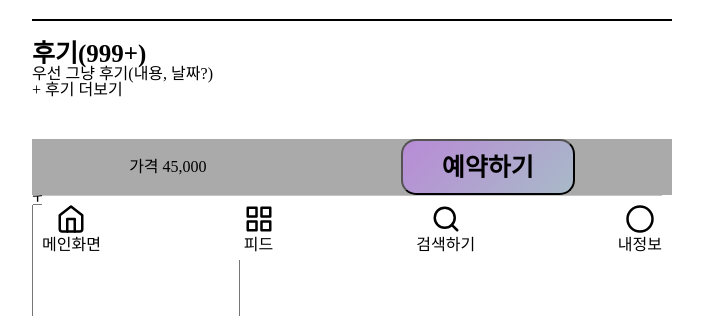
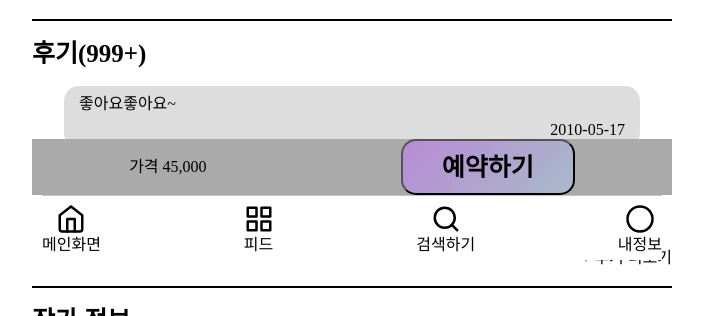
Before and after one commit to prgrms-web-devcourse/Team_DAYZ_DAYZ_FE, a React (Create React App) app: page /products/1 in a window 1280 px wide. Shown: the part 540-856 px from the top of the page, without its empty margins (288-991 px from the left). Built offline with nearby package versions, Linux system fonts and the light colour scheme.

Commit message:
Design: 후기 디자인 변경

```diff
--- a/src/components/domain/SimpleReview/index.tsx
+++ b/src/components/domain/SimpleReview/index.tsx
@@ -18,7 +18,7 @@ const SimpleReview = ({ children, date }: Props) => {
 const ReveiwWrapper = styled.div`
   background-color: #ddd;
   width: 90%;
-  margin: 15px 0;
+  margin-top: 20px;
   padding: 0 15px;
   box-sizing: border-box;
   border-radius: 15px;
--- a/src/pages/ProductsDetailPage/index.tsx
+++ b/src/pages/ProductsDetailPage/index.tsx
@@ -3,6 +3,7 @@ import styled from '@emotion/styled';
 import { useParams } from 'react-router-dom';
 import { Image, Modal, Text } from '../../components/base';
 import { X } from 'react-feather';
+import { SimpleReview } from '../../components/domain';
 
 const ProductsDetailPage = () => {
   const { id } = useParams<{ id: string }>();
@@ -46,8 +47,13 @@ const ProductsDetailPage = () => {
         <HeaderText>
           후기<span>(999+)</span>
         </HeaderText>
-        <div> 우선 그냥 후기(내용, 날짜?)</div>
-        <div onClick={() => setVisible(true)}>+ 후기 더보기</div>
+        <SimpleReviewContainer>
+          <SimpleReview date={'2010-05-17'}>좋아요좋아요~</SimpleReview>
+          <SimpleReview date={'2010-03-08'}>좋아요좋아요~</SimpleReview>
+        </SimpleReviewContainer>
+        <MoreReviewWrapper>
+          <span onClick={() => setVisible(true)}>+ 후기 더보기</span>
+        </MoreReviewWrapper>
       </ProductReviewContainer>
 
       <AuthorDetailContainer>
@@ -116,6 +122,16 @@ const ProductReviewContainer = styled.div`
   margin: 20px 0;
   border-bottom: 2px solid black;
 `;
+const SimpleReviewContainer = styled.div`
+  display: flex;
+  flex-direction: column;
+  align-items: center;
+`;
+const MoreReviewWrapper = styled.div`
+  display: flex;
+  justify-content: flex-end;
+  margin: 20px 0;
+`;
 const AuthorDetailContainer = styled.div`
   min-height: 100px;
 `;
```
